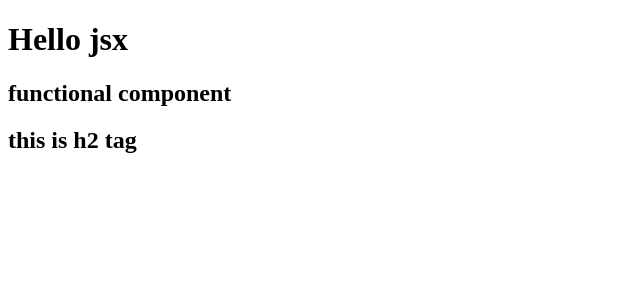
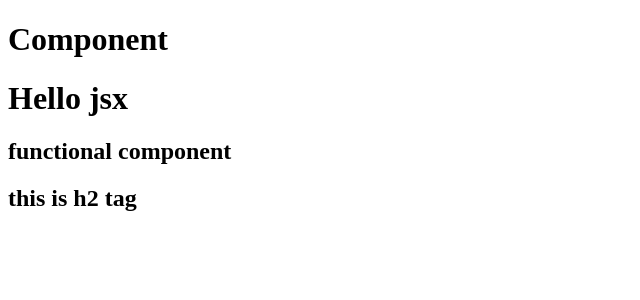
Before and after one commit to mechweb/react-intrro, a React (Vite) app: page / in a window 1280 px wide. Shown: the top 300 px of the page, without its empty margins (0-640 px from the left). Built offline with nearby package versions, Linux system fonts and the light colour scheme.

Commit message:
refactor: include component inside component

```diff
--- a/App.js
+++ b/App.js
@@ -50,9 +50,14 @@ import ReactDOM from 'react-dom/client';
 
     // functional component
 
+    const Title = ()=>{
+     return(
+      <h1 key="title2" >Component</h1>
+    )}
     const HeaderComponent = () =>{
       return(
           <div>
+             <Title/>
             {heading2}
         <h2>functional component</h2>
         <h2> this is h2 tag</h2>
```
